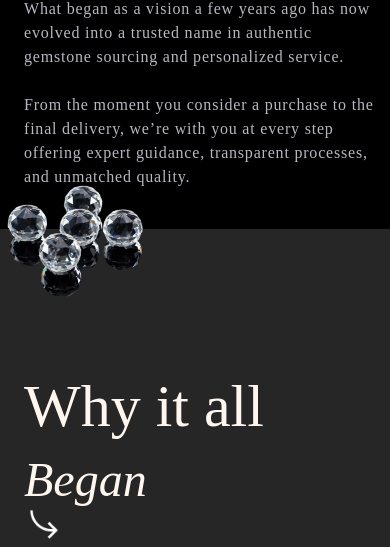
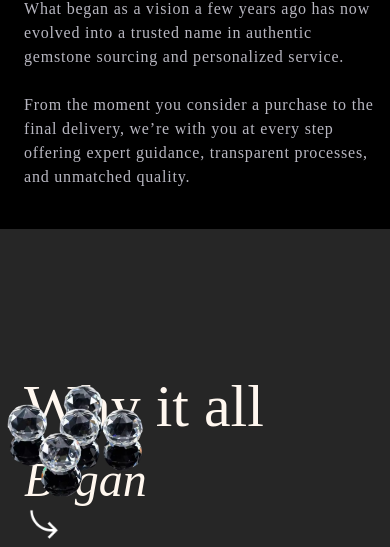
Before and after one commit to JatinMehta007/Freelance-project, a React (Vite) app: page / in a window 390 px wide. Shown: the part 1251-1798 px from the top of the page. Built offline with nearby package versions, Linux system fonts and the light colour scheme; a web font is replaced by a local one.

Commit message:
Add text

```diff
--- a/src/pages/About.jsx
+++ b/src/pages/About.jsx
@@ -9,7 +9,7 @@ export const About = () => {
         <img
           src="/about2.png"
           alt=""
-          className="w-[150px] sm:w-[180px] md:w-[200px] absolute mt-[520px] md:mt-[570px] h-[150px] sm:h-[180px] md:h-[200px]"
+          className="w-[150px] sm:w-[180px] md:w-[200px] absolute mt-[720px] md:mt-[570px] h-[150px] sm:h-[180px] md:h-[200px]"
         />
         <div className="lg:pt-20 pt-10">
           <div className="max-w-[100%] mx-auto">
```
